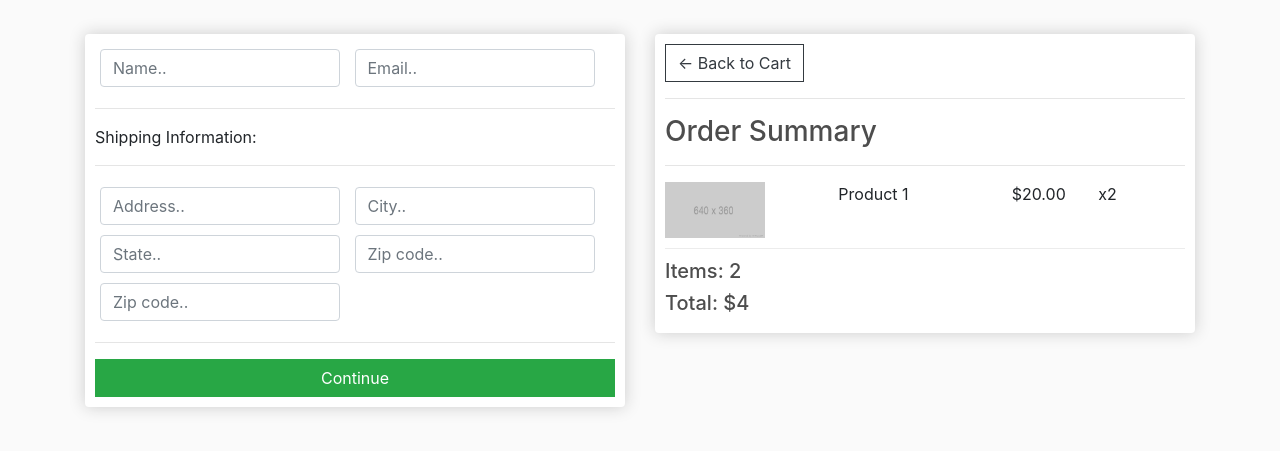
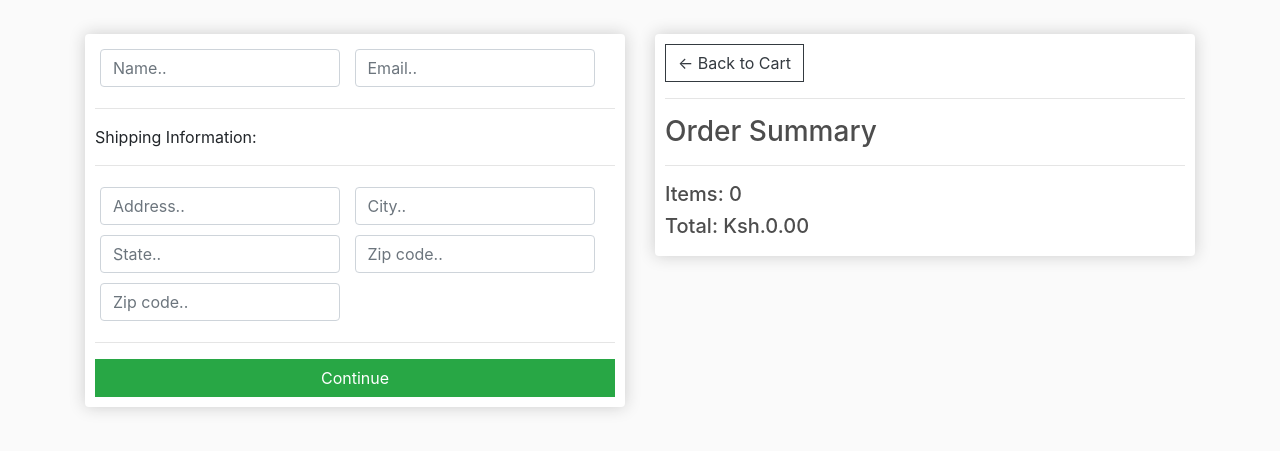
Before and after one commit to haman1/Django, a Django app: page /checkout/ in a window 1280 px wide. Shown: the part 57-508 px from the top of the page. Run offline with Django 4.2, Linux system fonts and the light colour scheme; some libraries are stand-ins or nearby versions.

Commit message:
checkout page data

```diff
--- a/ecommerce/store/templates/store/checkout.html
+++ b/ecommerce/store/templates/store/checkout.html
@@ -53,14 +53,17 @@
 				<hr>
 				<h3>Order Summary</h3>
 				<hr>
+				{% for item in items %}
 				<div class="cart-row">
-					<div style="flex:2"><img class="row-image" src="{% static 'images/placeholder.png' %}"></div>
-					<div style="flex:2"><p>Product 1</p></div>
-					<div style="flex:1"><p>$20.00</p></div>
-					<div style="flex:1"><p>x2</p></div>
+					<div style="flex:2"><img class="row-image" src="{{item.product.imageURL}}"></div>
+					<div style="flex:2"><p>{{item.product.name}}</p></div>
+					<div style="flex:1"><p>Ksh.{{item.product.price}}</p></div>
+					<div style="flex:1"><p>x2{{item.quantity}}</p></div>
 				</div>
-				<h5>Items:   2</h5>
-				<h5>Total:   $4</h5>
+
+				{% endfor %}
+				<h5>Items: {{order.get_cart_items}}</h5>
+				<h5>Total: Ksh.{{order.get_cart_total|floatformat:2}}</h5>
 			</div>
 		</div>
 	</div>
--- a/ecommerce/store/views.py
+++ b/ecommerce/store/views.py
@@ -25,5 +25,12 @@ def cart(request):
 
 
 def checkout(request):
-	context = {}
+	if request.user.is_authenticated:
+		customer = request.user.customer
+		order, created =Order.objects.get_or_create(customer=customer, complete=False)
+		items = order.orderitem_set.all()
+	else:
+		order = {'get_cart_total': 0, 'get_cart_items' :0}
+		items = []
+	context = {'items': items, 'order': order}
 	return render(request, 'store/checkout.html', context)
```
